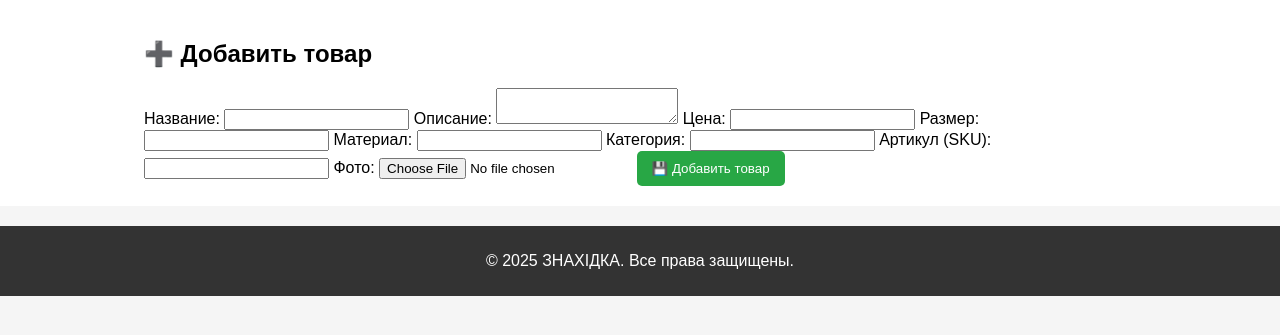
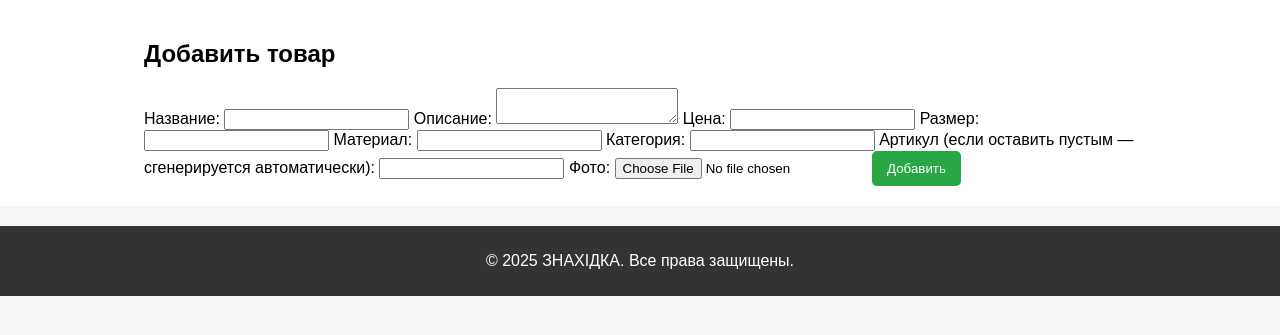
Before and after one commit to alexsandr81/znahidka, a PHP site: page /index.php?page=product_add in a window 1280 px wide. Shown: the part 67-402 px from the top of the page. Run offline with PHP 8.4, Linux system fonts and the light colour scheme; the visitor is signed in with stand-in values (Sample User, id 1); tables that the repository leaves empty or names only in its code hold one stand-in row (values such as "Sample post").

Commit message:
Исправили артикул

```diff
--- a/views/admin/product_add.php
+++ b/views/admin/product_add.php
@@ -7,7 +7,7 @@ require_once 'core/database/db.php';
 
 // Проверяем, авторизован ли пользователь
 if (!isset($_SESSION['user_id'])) {
-    $_SESSION['message'] = "❌ Войдите в систему!";
+    $_SESSION['message'] = "Войдите в систему!";
     header("Location: /znahidka/?page=login");
     exit;
 }
@@ -18,7 +18,7 @@ $stmt->execute([$_SESSION['user_id']]);
 $user = $stmt->fetch();
 
 if (!$user || $user['role'] !== 'admin') {
-    $_SESSION['message'] = "❌ У вас нет прав!";
+    $_SESSION['message'] = "У вас нет прав!";
     header("Location: /znahidka/?page=home");
     exit;
 }
@@ -30,42 +30,35 @@ if ($_SERVER['REQUEST_METHOD'] === 'POST') {
     $size = trim($_POST['size']);
     $material = trim($_POST['material']);
     $category = trim($_POST['category']);
+    $sku = trim($_POST['sku']); // ✅ Теперь артикул берется из формы
+
+    if (empty($sku)) { // Если артикул не указан, генерируем автоматически
         $sku = strtoupper(substr(md5(uniqid(mt_rand(), true)), 0, 8));
+    }
 
     // ✅ Проверяем загрузку файла
     $image_name = "no-image.png";
     $upload_dir = $_SERVER['DOCUMENT_ROOT'] . "/znahidka/img/products/";
 
     if (!empty($_FILES['image']['name'])) {
-        $image_extension = pathinfo($_FILES['image']['name'], PATHINFO_EXTENSION);
-        $allowed_extensions = ['jpg', 'jpeg', 'png', 'gif', 'webp'];
-
-        if (in_array(strtolower($image_extension), $allowed_extensions)) {
-            $image_name = md5(time() . $_FILES['image']['name']) . "." . $image_extension;
+        $image_name = md5(time() . $_FILES['image']['name']) . "." . pathinfo($_FILES['image']['name'], PATHINFO_EXTENSION);
         $upload_file = $upload_dir . $image_name;
 
-            // ✅ Создаём папку, если её нет
+        // ✅ Проверяем, существует ли папка img/products
         if (!is_dir($upload_dir)) {
             mkdir($upload_dir, 0777, true);
         }
 
         // ✅ Перемещаем файл
-            if (move_uploaded_file($_FILES['image']['tmp_name'], $upload_file)) {
-                echo "✅ Файл загружен в: " . $upload_file;
-            } else {
+        if (!move_uploaded_file($_FILES['image']['tmp_name'], $upload_file)) {
             $_SESSION['message'] = "❌ Ошибка загрузки файла!";
-                header("Location: /znahidka/?page=product_add");
-                exit;
-            }
-        } else {
-            $_SESSION['message'] = "❌ Недопустимый формат изображения!";
             header("Location: /znahidka/?page=product_add");
             exit;
         }
     }
 
-    // ✅ Проверяем заполнение всех полей перед вставкой в БД
-    if (!empty($title) && !empty($description) && !empty($price) && !empty($size) && !empty($material) && !empty($category)) {
+    // ✅ Добавляем товар в базу
+    if (!empty($title) && !empty($description) && !empty($price) && !empty($size) && !empty($material) && !empty($category) && !empty($sku)) {
         $stmt = $pdo->prepare("INSERT INTO products (title, description, price, size, material, category, sku, image)
                                VALUES (?, ?, ?, ?, ?, ?, ?, ?)");
         $stmt->execute([$title, $description, $price, $size, $material, $category, $sku, $image_name]);
@@ -74,13 +67,13 @@ if ($_SERVER['REQUEST_METHOD'] === 'POST') {
         header("Location: /znahidka/?page=products");
         exit;
     } else {
-        $_SESSION['message'] = "❌ Заполните все поля!";
+        $_SESSION['message'] = "Заполните все поля!";
     }
 }
 ?>
 
 <div class="container">
-    <h2>➕ Добавить товар</h2>
+    <h2>Добавить товар</h2>
 
     <?php if (!empty($_SESSION['message'])): ?>
         <div class="alert"><?= htmlspecialchars($_SESSION['message']) ?></div>
@@ -106,13 +99,13 @@ if ($_SERVER['REQUEST_METHOD'] === 'POST') {
         <label>Категория:</label>
         <input type="text" name="category" required>
 
-        <label>Артикул (SKU):</label>
-        <input type="text" name="sku" required>
+        <label>Артикул (если оставить пустым — сгенерируется автоматически):</label>
+        <input type="text" name="sku">
 
         <label>Фото:</label>
         <input type="file" name="image" accept="image/*">
 
-        <button type="submit">💾 Добавить товар</button>
+        <button type="submit">Добавить</button>
     </form>
 </div>
 
```
Also changed, not shown: img/products/0810ffd149d74be11776bec48570d11b.png (added). Lines whose indentation alone changed are shown as unchanged.
